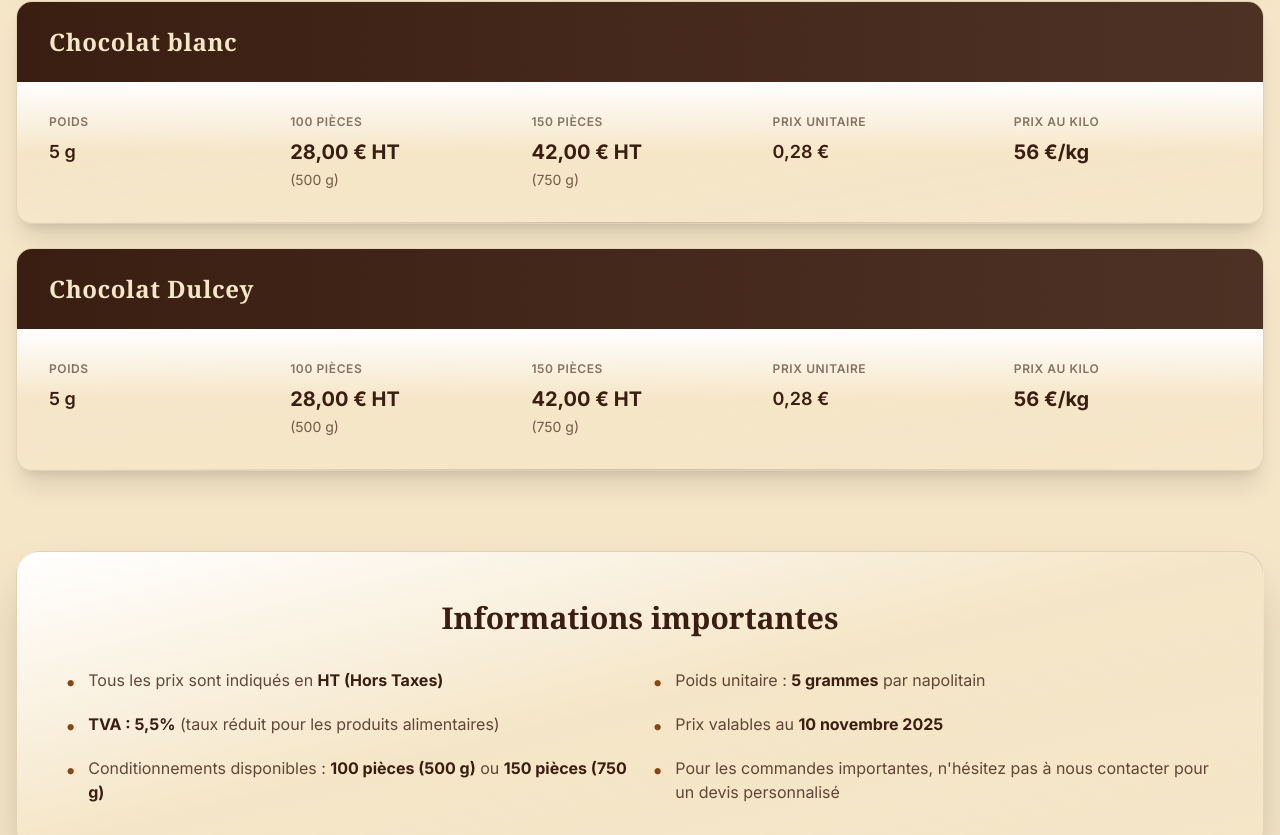
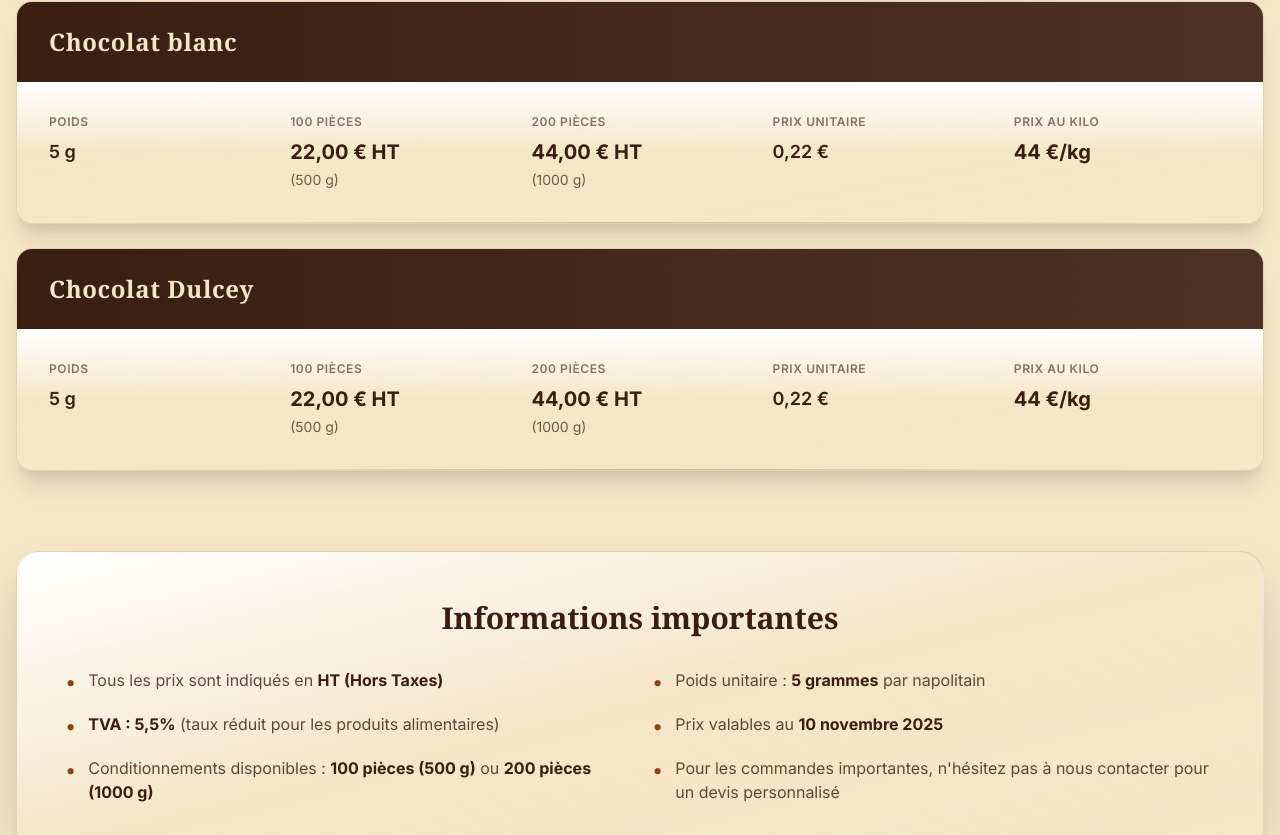
Before and after one commit to lbrun25/chocolat-brun, a Next.js app: page /prix in a window 1280 px wide. Shown: the part 1441-2276 px from the top of the page. Built offline with nearby package versions, Linux system fonts and the light colour scheme; no server answers.

Commit message:
Prix et conditionnement

```diff
--- a/app/prix/page.tsx
+++ b/app/prix/page.tsx
@@ -7,12 +7,12 @@ const prixCafe = [
   {
     name: 'Chocolat noir au café',
     weight: '5 g',
-    pieces100: '33,00 € HT',
+    pieces100: '26,00 € HT',
     pieces100Weight: '(500 g)',
-    pieces150: '49,50 € HT',
-    pieces150Weight: '(750 g)',
-    unitPrice: '0,33 €',
-    pricePerKg: '66 €/kg',
+    pieces200: '52,00 € HT',
+    pieces200Weight: '(1000 g)',
+    unitPrice: '0,26 €',
+    pricePerKg: '52 €/kg',
   },
 ]
 
@@ -20,42 +20,42 @@ const prixStandard = [
   {
     name: 'Chocolat noir',
     weight: '5 g',
-    pieces100: '28,00 € HT',
+    pieces100: '22,00 € HT',
     pieces100Weight: '(500 g)',
-    pieces150: '42,00 € HT',
-    pieces150Weight: '(750 g)',
-    unitPrice: '0,28 €',
-    pricePerKg: '56 €/kg',
+    pieces200: '44,00 € HT',
+    pieces200Weight: '(1000 g)',
+    unitPrice: '0,22 €',
+    pricePerKg: '44 €/kg',
   },
   {
     name: 'Chocolat au lait',
     weight: '5 g',
-    pieces100: '28,00 € HT',
+    pieces100: '22,00 € HT',
     pieces100Weight: '(500 g)',
-    pieces150: '42,00 € HT',
-    pieces150Weight: '(750 g)',
-    unitPrice: '0,28 €',
-    pricePerKg: '56 €/kg',
+    pieces200: '44,00 € HT',
+    pieces200Weight: '(1000 g)',
+    unitPrice: '0,22 €',
+    pricePerKg: '44 €/kg',
   },
   {
     name: 'Chocolat blanc',
     weight: '5 g',
-    pieces100: '28,00 € HT',
+    pieces100: '22,00 € HT',
     pieces100Weight: '(500 g)',
-    pieces150: '42,00 € HT',
-    pieces150Weight: '(750 g)',
-    unitPrice: '0,28 €',
-    pricePerKg: '56 €/kg',
+    pieces200: '44,00 € HT',
+    pieces200Weight: '(1000 g)',
+    unitPrice: '0,22 €',
+    pricePerKg: '44 €/kg',
   },
   {
     name: 'Chocolat Dulcey',
     weight: '5 g',
-    pieces100: '28,00 € HT',
+    pieces100: '22,00 € HT',
     pieces100Weight: '(500 g)',
-    pieces150: '42,00 € HT',
-    pieces150Weight: '(750 g)',
-    unitPrice: '0,28 €',
-    pricePerKg: '56 €/kg',
+    pieces200: '44,00 € HT',
+    pieces200Weight: '(1000 g)',
+    unitPrice: '0,22 €',
+    pricePerKg: '44 €/kg',
   },
 ]
 
@@ -64,8 +64,8 @@ interface PriceRow {
   weight: string
   pieces100: string
   pieces100Weight: string
-  pieces150: string
-  pieces150Weight: string
+  pieces200: string
+  pieces200Weight: string
   unitPrice: string
   pricePerKg: string
 }
@@ -111,13 +111,13 @@ function PriceCard({ row, index }: PriceCardProps) {
             <span className="text-sm text-chocolate-dark/70">{row.pieces100Weight}</span>
           </div>
 
-          {/* 150 pièces */}
+          {/* 200 pièces */}
           <div className="flex flex-col">
             <span className="text-xs uppercase tracking-wider text-chocolate-dark/60 font-semibold mb-2">
-              150 pièces
+              200 pièces
             </span>
-            <span className="text-xl font-bold text-chocolate-dark mb-1">{row.pieces150}</span>
-            <span className="text-sm text-chocolate-dark/70">{row.pieces150Weight}</span>
+            <span className="text-xl font-bold text-chocolate-dark mb-1">{row.pieces200}</span>
+            <span className="text-sm text-chocolate-dark/70">{row.pieces200Weight}</span>
           </div>
 
           {/* Prix unitaire */}
@@ -233,7 +233,7 @@ export default function PrixPage() {
               </li>
               <li className="flex items-start">
                 <span className="text-chocolate-medium mr-3 text-xl">•</span>
-                <span>Conditionnements disponibles : <strong className="text-chocolate-dark">100 pièces (500 g)</strong> ou <strong className="text-chocolate-dark">150 pièces (750 g)</strong></span>
+                <span>Conditionnements disponibles : <strong className="text-chocolate-dark">100 pièces (500 g)</strong> ou <strong className="text-chocolate-dark">200 pièces (1000 g)</strong></span>
               </li>
             </ul>
             <ul className="space-y-4 text-chocolate-dark/80">
```
